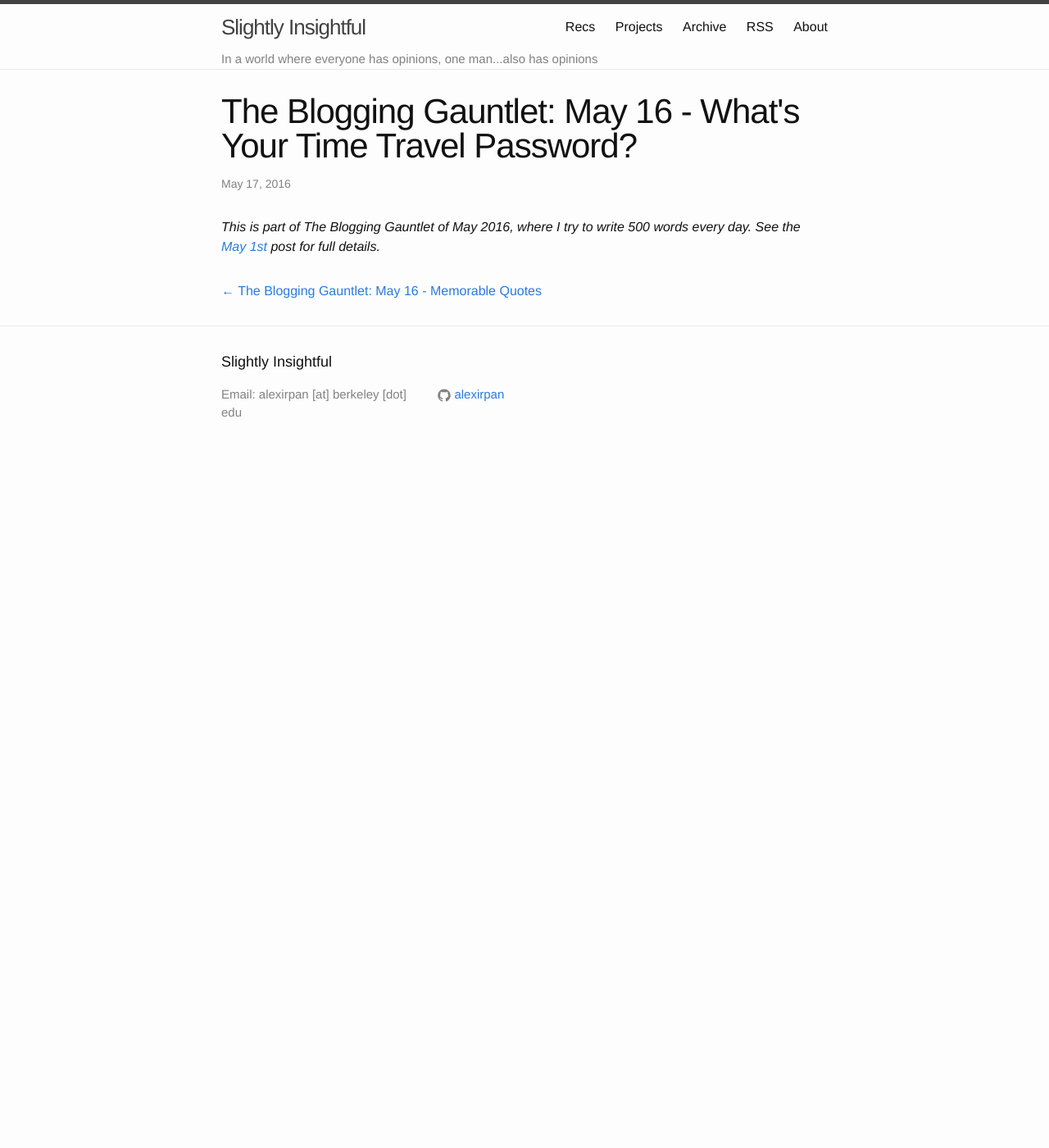
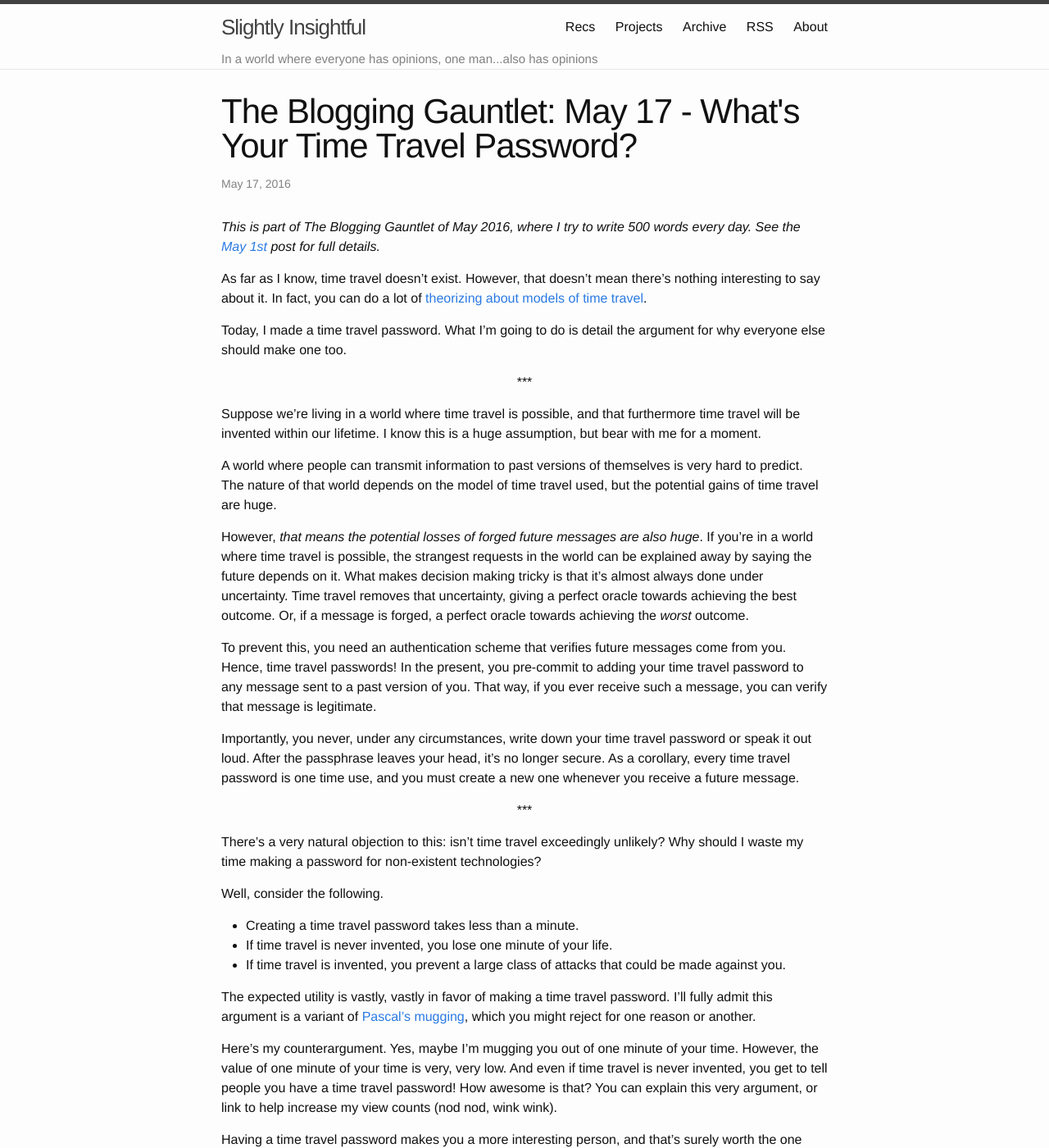
Before and after one commit to alexirpan/alexirpan.github.io, a Jekyll site: the page built from _posts/may2016/2016-05-17-may-17.markdown, in a window 1280 px wide and 1400 px high. Shown: the whole window at 82% size. Built offline with Jekyll 4.4.1, drawn with Linux system fonts in a browser that asks for light colours; some of the changed text lies outside the part shown.

Commit message:
First draft, good enough?

```diff
--- a/_posts/may2016/2016-05-17-may-17.markdown
+++ b/_posts/may2016/2016-05-17-may-17.markdown
@@ -1,7 +1,71 @@
 ---
 layout: post
-title:  "The Blogging Gauntlet: May 16 - What's Your Time Travel Password?"
-date:   2016-05-17 15:04:00 -0700
+title:  "The Blogging Gauntlet: May 17 - What's Your Time Travel Password?"
+date:   2016-05-17 16:45:00 -0700
 ---
 
 {% include gauntlet.md %}
+
+As far as I know, time travel doesn't exist. However, that doesn't mean
+there's nothing interesting to say about it. In fact, you can do a lot
+of [theorizing about models of time travel](https://qntm.org/time).
+
+Today, I made a time travel password. What I'm going to do is detail the argument
+for why everyone else should make one too.
+
+\*\*\*
+{: .centered }
+
+Suppose we're living in a world where time travel is possible, and that
+furthermore time travel will be invented within our lifetime. I know this
+is a huge assumption, but bear with me for a moment.
+
+A world where people can transmit information to past versions of themselves
+is very hard to predict. The nature of that world depends on the model of
+time travel used, but the potential gains of time travel are huge.
+
+However, *that means the potential losses of forged future messages are also
+huge*. If you're in a world where time travel is possible, the strangest
+requests in the world can be explained away by saying the future depends on it.
+What makes decision making tricky is that it's almost always done under
+uncertainty. Time travel removes that uncertainty, giving a perfect oracle
+towards achieving the best outcome. Or, if a message is forged, a perfect oracle
+towards achieving the *worst* outcome.
+
+To prevent this, you need an authentication scheme that verifies future
+messages come from you. Hence, time travel passwords! In the present, you
+pre-commit to adding your time travel password to any message sent to a
+past version of you. That way, if you ever receive such a message, you can
+verify that message is legitimate.
+
+Importantly, you never, under any circumstances, write down your time travel
+password or speak it out loud. After the passphrase leaves your head, it's no longer secure.
+As a corollary, every time travel password is one time use, and you must create
+a new one whenever you receive a future message.
+
+\*\*\*
+{: .centered }
+
+There's a very natural objection to this: isn't time travel exceedingly
+unlikely? Why should I waste my time making a password for non-existent technologies?
+
+Well, consider the following.
+
+* Creating a time travel password takes less than a minute.
+* If time travel is never invented, you lose one minute of your life.
+* If time travel is invented, you prevent a large class of attacks that could
+be made against you.
+
+The expected utility is vastly, vastly in favor of making a time travel
+password. I'll fully admit this argument is a variant of
+[Pascal's mugging](https://en.wikipedia.org/wiki/Pascal's_mugging), which
+you might reject for one reason or another.
+
+Here's my counterargument. Yes, maybe I'm mugging you out of one minute of
+your time. However, the value of one minute of your time is very, very low.
+And even if time travel is never invented, you get to tell people you have a time
+travel password! How awesome is that? You can explain this very argument, or link
+to help increase my view counts (nod nod, wink wink).
+
+Having a time travel password makes you a more interesting person, and that's surely
+worth the one minute of time it costs you.
```
